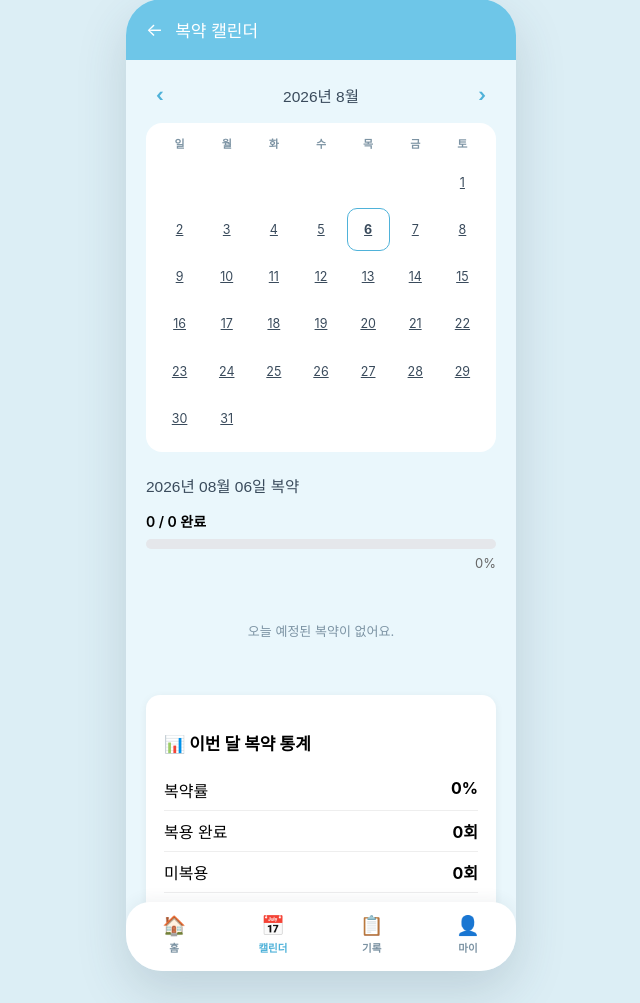
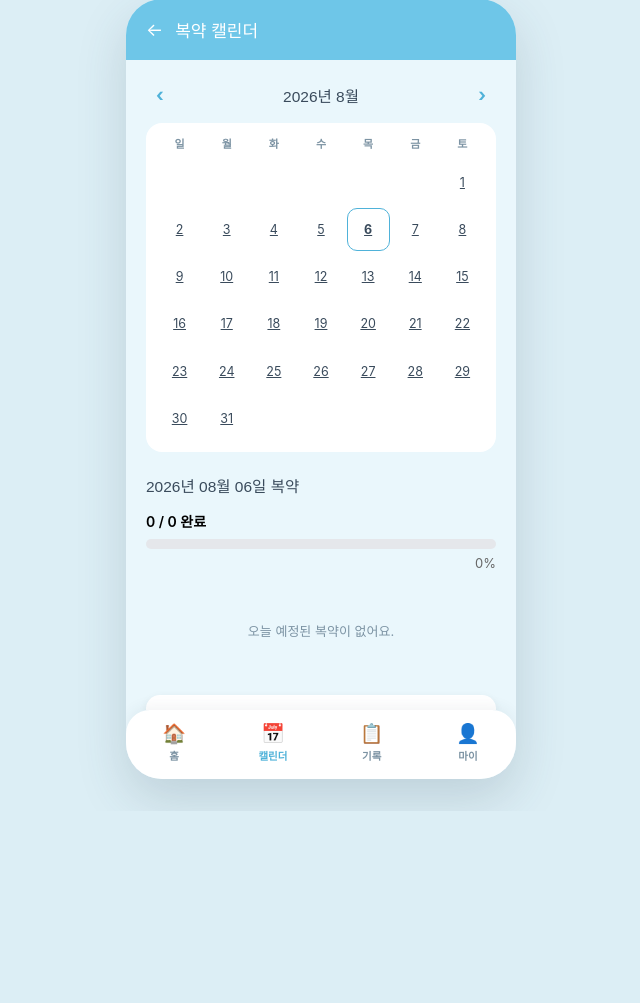
Before and after one commit to SKNETWORKS-FAMILY-AICAMP/SKN31-4th-4Team, a Django app: page /patients/1/calendar/ in a window 1280 px wide. Shown: the part 33-1036 px from the top of the page, without its empty margins (319-959 px from the left). After the commit the page ends 839 px from the top, so only its background shows below. Run offline with Django 5.2, Linux system fonts and the light colour scheme; a user stored in the database is signed in; tables that the repository leaves empty hold one stand-in row (values such as "Sample post"); data that the repository does not hold is empty; parts of the project's set-up code (start-up, migrations or seed data) failed here and were passed over; some web fonts are replaced.

Commit message:
Ui_update

```diff
--- a/bokyakmate/patients/static/patients/css/main.css
+++ b/bokyakmate/patients/static/patients/css/main.css
@@ -39,6 +39,7 @@ body {
     position: relative;
     display: flex;
     flex-direction: column;
+    height: 500px;
 }
 
 .header {
@@ -132,11 +133,11 @@ body {
 .subpage-header h1 { font-family: 'Gmarket Sans', sans-serif; font-size: 17px; margin: 0; font-weight: 500; }
 .subpage-body { padding: 20px; flex: 1; overflow-y: auto; height: 600px;
 }
-.mypage-nav-wrap {
+.nav-wrap {
         flex-shrink: 0;
         position: relative !important;
     }
-.mypage-nav-wrap > * {
+.nav-wrap > * {
         position: relative !important;
         bottom: auto !important;
         left: auto !important;
--- a/bokyakmate/patients/templates/patients/dosing_calendar.html
+++ b/bokyakmate/patients/templates/patients/dosing_calendar.html
@@ -15,7 +15,7 @@
         <h1>복약 캘린더</h1>
     </div>
 
-    <div class="subpage-body">
+    <div class="subpage-body scroll-body">
         <div class="cal-nav">
             <a href="{{ prev_url }}">‹</a>
             <span class="cal-title">{{ year }}년 {{ month }}월</span>
@@ -111,8 +111,11 @@
 
             </div>
         </div>
-        {% bottom_nav "calendar" %}
+
     </div>
+    <div class="nav-wrap">
+            {% bottom_nav "calendar" %}
+        </div>
 </div>
 
 </body>
--- a/bokyakmate/patients/templates/patients/mypage.html
+++ b/bokyakmate/patients/templates/patients/mypage.html
@@ -9,7 +9,7 @@
 </head>
 <body>
 
-<div class="phone" style="height: 500px;">
+<div class="phone">
     <div class="subpage-header">
         <a href="{{ main_url }}">←</a>
         <h1>마이페이지</h1>
@@ -89,7 +89,7 @@
             <button type="submit" class="save-btn" style="background: white; color: var(--ink-soft); border: 1px solid #DCE8EF;">로그아웃</button>
         </form>
     </div>
-    <div class="mypage-nav-wrap">{% bottom_nav "mypage" %}</div>
+    <div class="nav-wrap">{% bottom_nav "mypage" %}</div>
 </div>
 
 </body>
```
